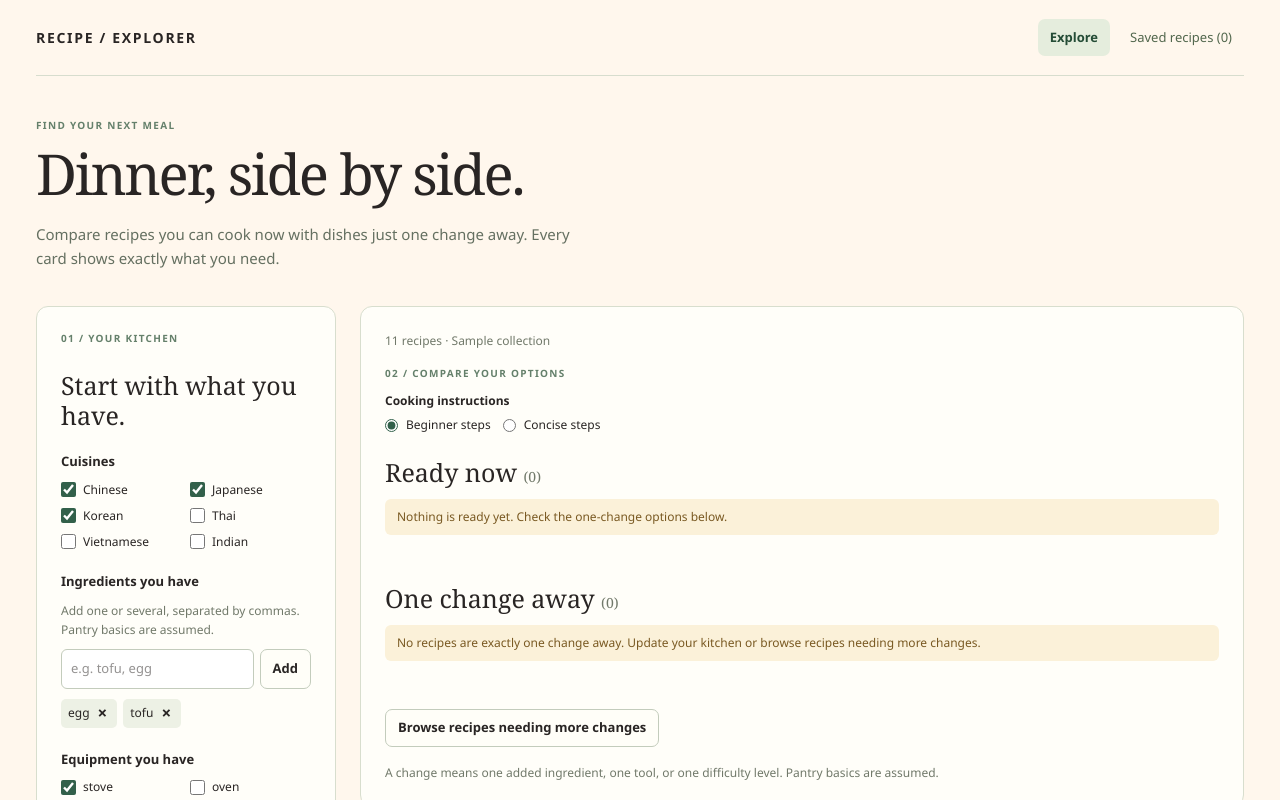
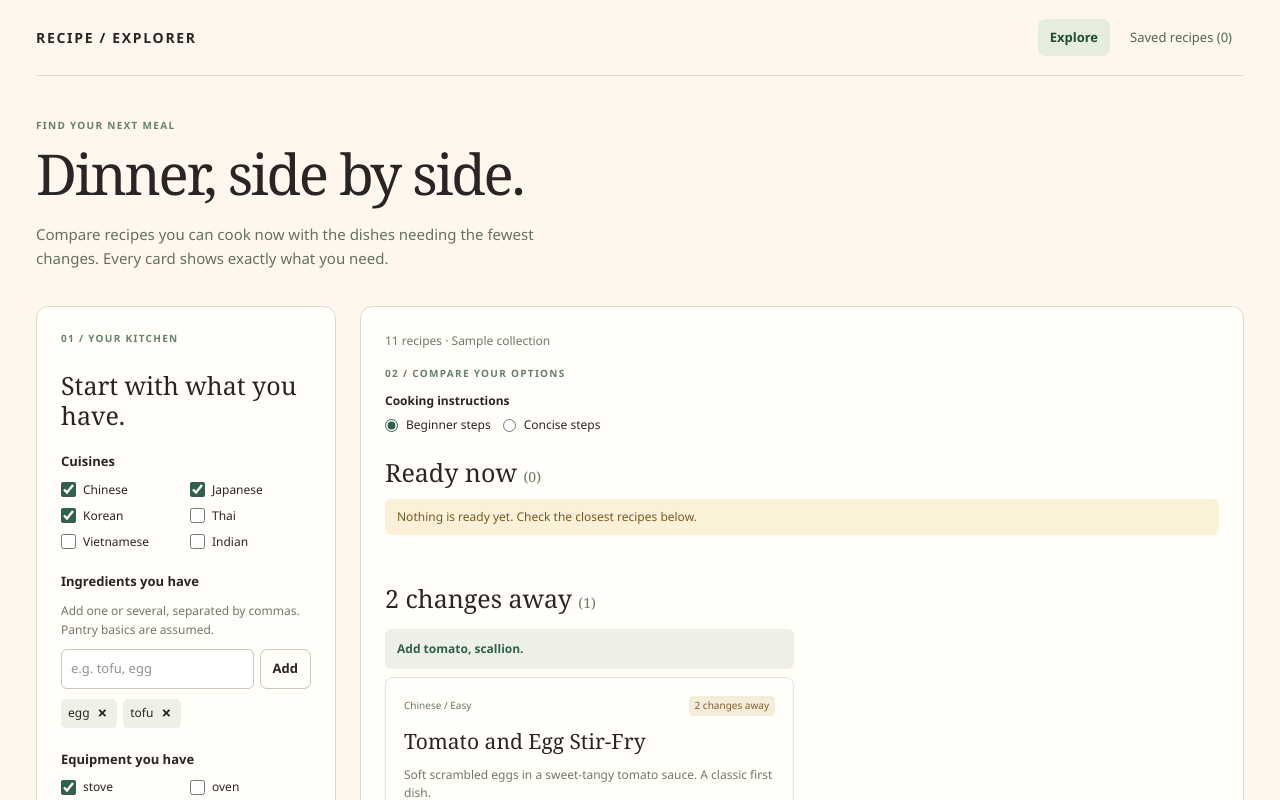
Before and after one commit to ucla-cs188-fall26/asian-food-recommender, a React (Vite) app: page / in a window 1280 px wide. Shown: the top 800 px of the page. Built offline with nearby package versions, Linux system fonts and the light colour scheme.

Commit message:
Show closest recipe cards at the minimum required changes

```diff
--- a/src/domain/discovery.ts
+++ b/src/domain/discovery.ts
@@ -2,7 +2,9 @@ import type { Evaluation } from './scoring'
 
 export function requiredChange(evaluation: Evaluation): string {
   if (evaluation.makeable) return 'You have everything you need.'
-  if (evaluation.missingIngredients.length) return `Add ${evaluation.missingIngredients[0]}.`
-  if (evaluation.missingEquipment.length) return `Use ${evaluation.missingEquipment[0]}.`
-  return `Try ${evaluation.recipe.difficulty === 2 ? 'medium' : 'hard'} difficulty.`
+  const changes: string[] = []
+  if (evaluation.missingIngredients.length) changes.push(`Add ${evaluation.missingIngredients.join(', ')}`)
+  if (evaluation.missingEquipment.length) changes.push(`Use ${evaluation.missingEquipment.join(', ')}`)
+  if (evaluation.difficultyOver) changes.push(`Try ${evaluation.recipe.difficulty === 2 ? 'medium' : 'hard'} difficulty`)
+  return `${changes.join('; ')}.`
 }
--- a/src/ui/PrototypeExplorer.tsx
+++ b/src/ui/PrototypeExplorer.tsx
@@ -19,10 +19,15 @@ export interface ExplorerProps {
 export function PrototypeExplorer(props: ExplorerProps) {
   const [showMore, setShowMore] = useState(false)
   const evaluations = rank(props.recipes, props.filters)
+  const notReady = evaluations.filter((e) => !e.makeable)
+  const minimumChanges = notReady.reduce((minimum, e) => Math.min(minimum, e.changesNeeded), Infinity)
+  const closestTitle = Number.isFinite(minimumChanges)
+    ? `${minimumChanges} ${minimumChanges === 1 ? 'change' : 'changes'} away`
+    : 'Closest recipes'
   const groups = [
-    { title: 'Ready now', items: evaluations.filter((e) => e.makeable), empty: 'Nothing is ready yet. Check the one-change options below.' },
-    { title: 'One change away', items: evaluations.filter((e) => e.changesNeeded === 1), empty: 'No recipes are exactly one change away. Update your kitchen or browse recipes needing more changes.' },
-    ...(showMore ? [{ title: 'More changes needed', items: evaluations.filter((e) => e.changesNeeded > 1), empty: 'No other recipes match these cuisines.' }] : []),
+    { title: 'Ready now', items: evaluations.filter((e) => e.makeable), empty: 'Nothing is ready yet. Check the closest recipes below.' },
+    { title: closestTitle, items: notReady.filter((e) => e.changesNeeded === minimumChanges), empty: evaluations.length ? 'All matching recipes are ready to cook above.' : 'No recipes match these cuisines. Try another cuisine.' },
+    ...(showMore ? [{ title: 'More changes needed', items: notReady.filter((e) => e.changesNeeded > minimumChanges), empty: 'No other recipes match these cuisines.' }] : []),
   ]
   return (
     <>
@@ -44,7 +49,7 @@ export function PrototypeExplorer(props: ExplorerProps) {
             {group.items.map((evaluation) => (
               <div key={recipeKey(evaluation.recipe)} className="min-w-0">
                 <p className="mb-2 rounded-md bg-sage p-3 text-xs font-semibold text-moss">
-                  {evaluation.changesNeeded > 1 ? `${evaluation.changesNeeded} changes needed. See details below.` : requiredChange(evaluation)}
+                  {requiredChange(evaluation)}
                 </p>
                 <RecipeCard evaluation={evaluation} experience={props.experience}
                   saved={props.bookmarks.some((recipe) => recipeKey(recipe) === recipeKey(evaluation.recipe))}
@@ -54,7 +59,7 @@ export function PrototypeExplorer(props: ExplorerProps) {
           </div>
         </section>
       ))}
-      {!showMore && evaluations.some((e) => e.changesNeeded > 1) && (
+      {!showMore && notReady.some((e) => e.changesNeeded > minimumChanges) && (
         <button className={button} type="button" onClick={() => setShowMore(true)}>Browse recipes needing more changes</button>
       )}
       <p className={`${hint} mt-4`}>A change means one added ingredient, one tool, or one difficulty level. Pantry basics are assumed.</p>
--- a/src/ui/prototypeCopy.ts
+++ b/src/ui/prototypeCopy.ts
@@ -1,5 +1,5 @@
 export const prototypeCopy = {
   kicker: 'Find your next meal',
   title: 'Dinner, side by side.',
-  description: 'Compare recipes you can cook now with dishes just one change away. Every card shows exactly what you need.',
+  description: 'Compare recipes you can cook now with the dishes needing the fewest changes. Every card shows exactly what you need.',
 }
```
Also changed, not shown: 3 other files (tests, documents, lock files or other folders).
